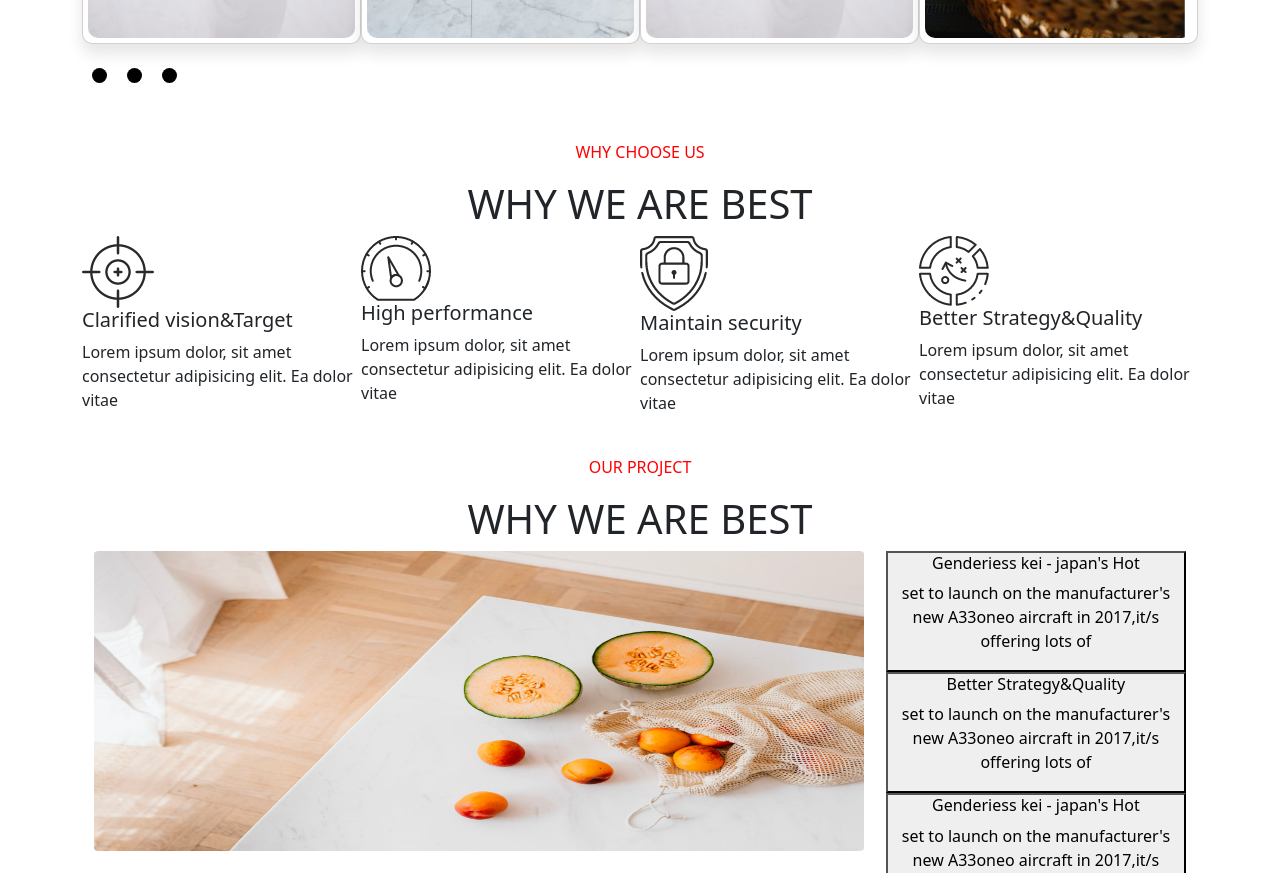
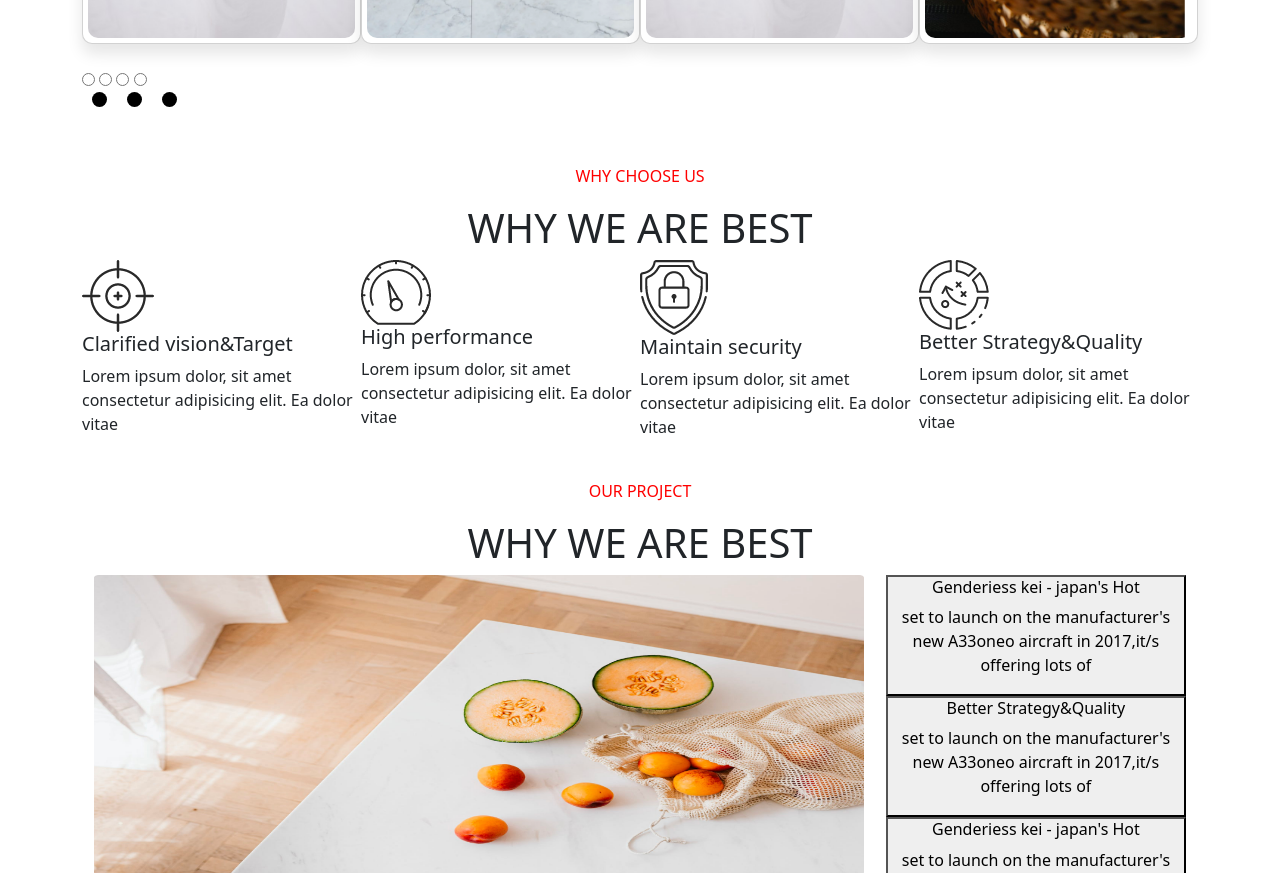
Before and after one commit to 19106128/Yourdomain.com, a plain HTML site: page index.html in a window 1280 px wide. Shown: the part 1309-2182 px from the top of the page. Drawn offline with nearby package versions, Linux system fonts and the light colour scheme.

Commit message:
Update index.html

```diff
--- a/index.html
+++ b/index.html
@@ -159,6 +159,11 @@
 <br>
 
     <div class="container">
+          <input type="radio" class="radio" name="images" id="radio-1">
+         <input type="radio" class="radio" name="images" id="radio-2">
+         <input type="radio" class="radio" name="images" id="radio-3">
+         <input type="radio" class="radio" name="images" id="radio-4">
+
         <div>
             <div class="dots">
                 <label for="radio-1" id="label-1"></label>
```
